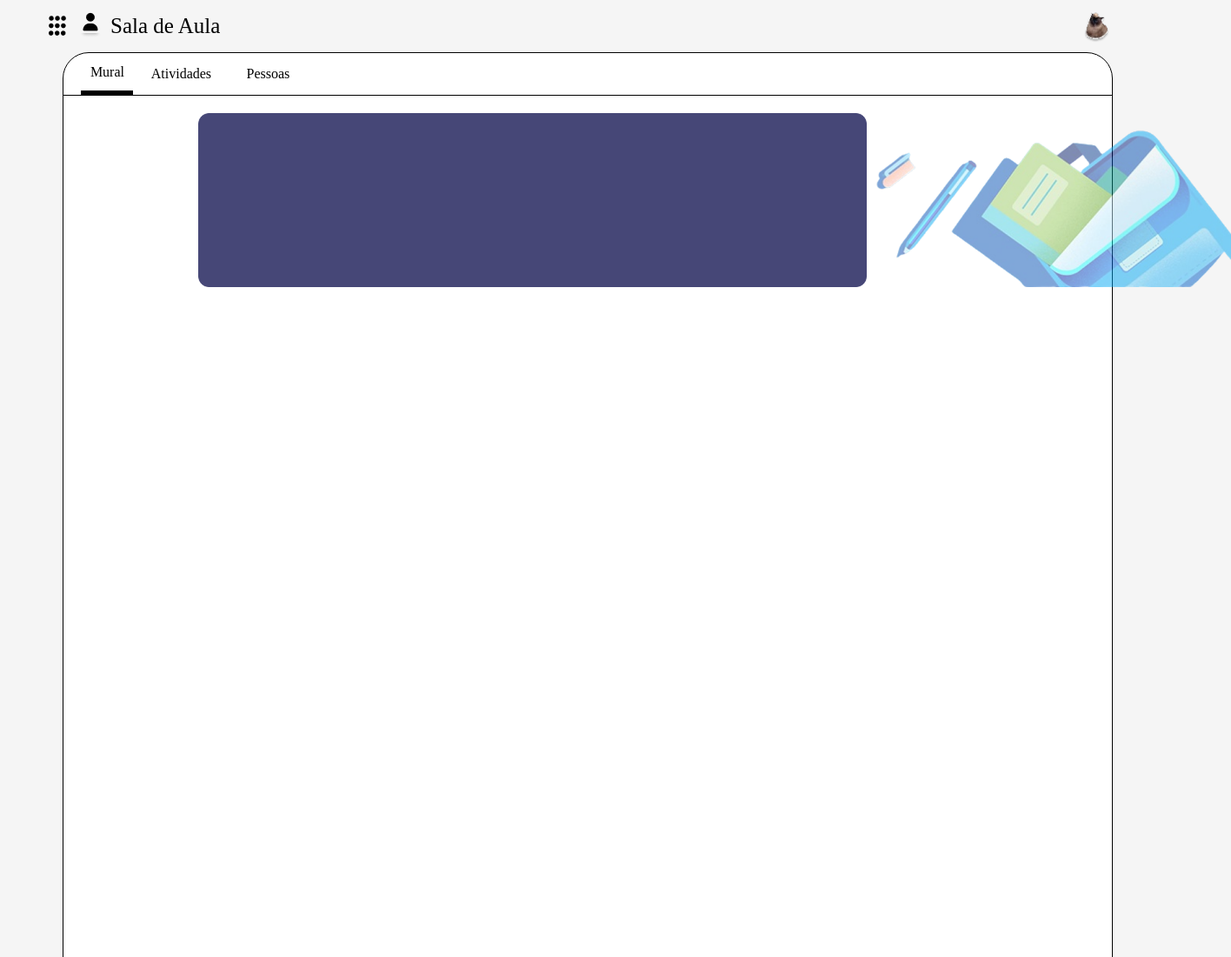
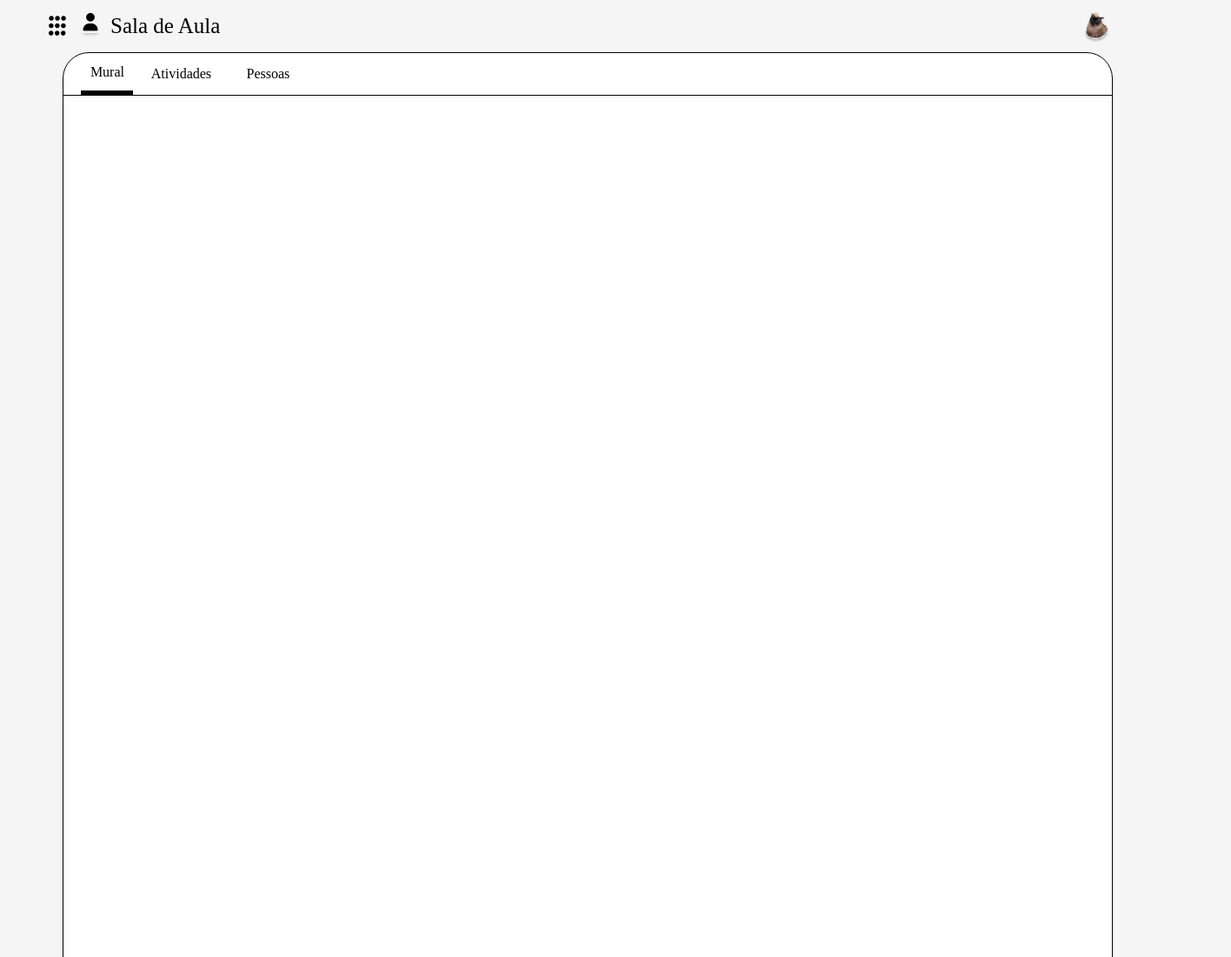
Before and after one commit to gabyykkj/teste-de-site, a plain HTML site: page index.html in a window 1280 px wide. Shown: the top 1100 px of the page at 87% size, 1416 px wide, since content can reach past the window. Drawn offline with Linux system fonts and the light colour scheme.

Commit message:
Update index.html

```diff
--- a/index.html
+++ b/index.html
@@ -53,8 +53,8 @@
                 </div>
                 <div class="mural">
                     <div class="mural-imagem">
-                        <img src="fotos-class/Rectangle 8.png"/>
-                        <img src="fotos-class/Livros-removebg-preview 1.png"/>
+                        <!-- <img src="fotos-class/Rectangle 8.png"/> -->
+                        <!-- <img src="fotos-class/Livros-removebg-preview 1.png"/> -->
 
                     </div>
                 </div>
```
